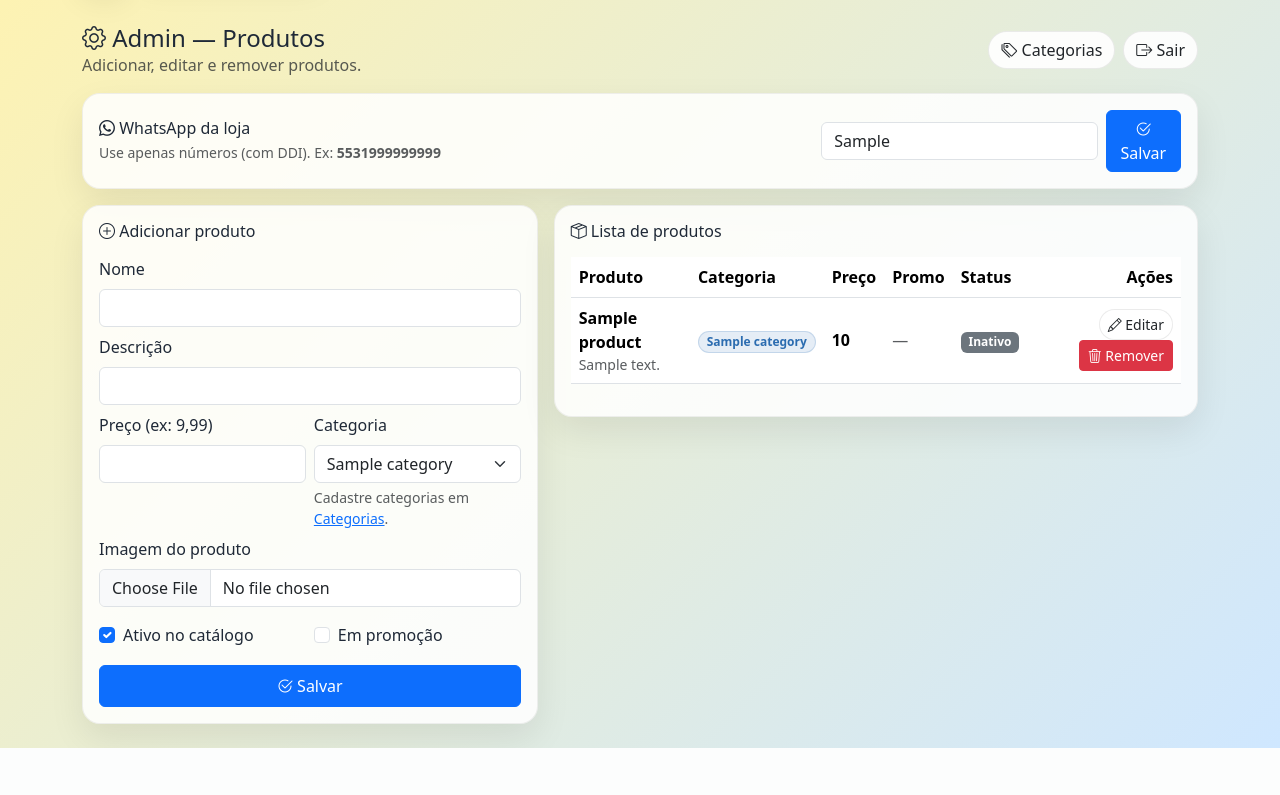
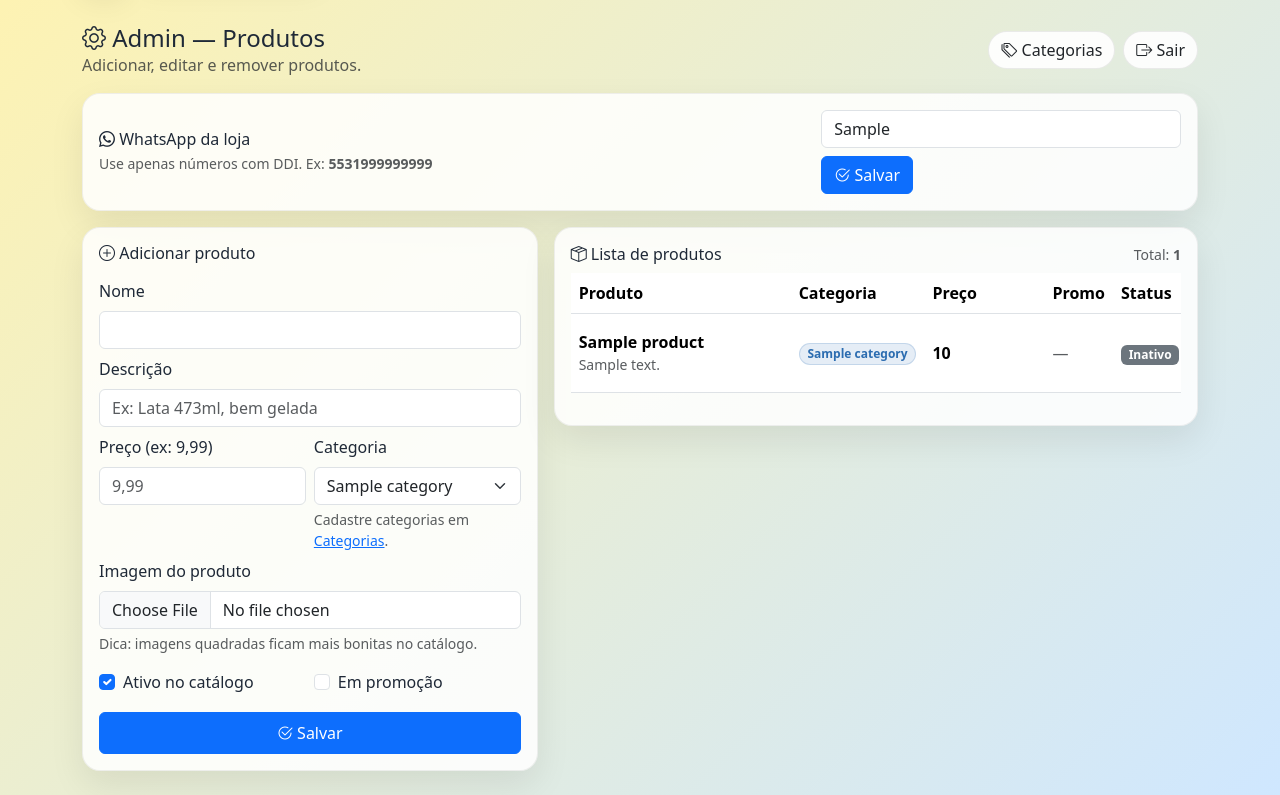
Before and after one commit to gabrieldigitalsales-del/distribuidorabebidas, a Python web app: template templates/admin.html in a window 1280 px wide. Shown: the part 77-872 px from the top of the page. Before the commit the page ends 825 px from the top, so only its background shows below. Run offline with Jinja, Linux system fonts and the light colour scheme; the template is opened without the code that fills it: most values are stand-ins (such as "Sample title", 1, 10 or a date in 2020).

Commit message:
Atualizar o admin.html

```diff
--- a/templates/admin.html
+++ b/templates/admin.html
@@ -1,12 +1,12 @@
 {% extends "base.html" %}
 {% block content %}
 
-<div class="d-flex align-items-center justify-content-between mb-3">
+<div class="d-flex align-items-center justify-content-between mb-3 flex-wrap gap-2">
   <div>
     <h4 class="mb-0"><i class="bi bi-gear"></i> Admin — Produtos</h4>
     <div class="text-muted">Adicionar, editar e remover produtos.</div>
   </div>
-  <div class="d-flex gap-2">
+  <div class="d-flex gap-2 flex-wrap">
     <a class="btn btn-nc" href="{{ url_for('admin_categories') }}">
       <i class="bi bi-tags"></i> Categorias
     </a>
@@ -16,18 +16,26 @@
   </div>
 </div>
 
-<!-- CONFIG WHATSAPP -->
+<!-- ===== CONFIG WHATSAPP ===== -->
 <div class="nc-card p-3 mb-3">
   <div class="d-flex align-items-center justify-content-between flex-wrap gap-2">
     <div>
       <h6 class="mb-1"><i class="bi bi-whatsapp"></i> WhatsApp da loja</h6>
       <div class="text-muted small">
-        Use apenas números (com DDI). Ex: <strong>5531999999999</strong>
+        Use apenas números com DDI. Ex: <strong>5531999999999</strong>
       </div>
     </div>
-    <form class="d-flex gap-2 align-items-center" method="post" action="{{ url_for('admin_update_whatsapp') }}">
-      <input class="form-control" name="store_whatsapp" style="min-width:260px"
-             value="{{ store_whatsapp }}" placeholder="5531999999999" required>
+
+    <form class="d-flex gap-2 align-items-center flex-wrap" method="post" action="{{ url_for('admin_update_whatsapp') }}">
+      <input
+        class="form-control"
+        name="store_whatsapp"
+        style="min-width:260px"
+        value="{{ store_whatsapp }}"
+        placeholder="5531999999999"
+        inputmode="numeric"
+        required
+      >
       <button class="btn btn-primary">
         <i class="bi bi-check2-circle"></i> Salvar
       </button>
@@ -36,9 +44,16 @@
 </div>
 
 <div class="row g-3">
+  <!-- ===== ADD ===== -->
   <div class="col-12 col-lg-5">
     <div class="nc-card p-3">
       <h6 class="mb-3"><i class="bi bi-plus-circle"></i> Adicionar produto</h6>
+
+      {% if not categories or categories|length == 0 %}
+        <div class="alert alert-warning mb-3">
+          Você ainda não tem categorias ativas. Crie em <a href="{{ url_for('admin_categories') }}">Categorias</a>.
+        </div>
+      {% endif %}
 
       <form method="post" action="{{ url_for('admin_add') }}" enctype="multipart/form-data">
         <div class="mb-2">
@@ -48,18 +63,18 @@
 
         <div class="mb-2">
           <label class="form-label">Descrição</label>
-          <input class="form-control" name="description">
+          <input class="form-control" name="description" placeholder="Ex: Lata 473ml, bem gelada">
         </div>
 
         <div class="row g-2">
           <div class="col-6">
             <label class="form-label">Preço (ex: 9,99)</label>
-            <input class="form-control" name="price" required>
+            <input class="form-control" name="price" placeholder="9,99" inputmode="decimal" required>
           </div>
 
           <div class="col-6">
             <label class="form-label">Categoria</label>
-            <select class="form-select" name="category_id" required>
+            <select class="form-select" name="category_id" {% if not categories or categories|length == 0 %}disabled{% endif %} required>
               {% for c in categories %}
                 <option value="{{ c.id }}">{{ c.name }}</option>
               {% endfor %}
@@ -73,49 +88,60 @@
         <div class="mt-2">
           <label class="form-label">Imagem do produto</label>
           <input type="file" class="form-control" name="image_file" accept="image/*">
+          <div class="form-text">Dica: imagens quadradas ficam mais bonitas no catálogo.</div>
         </div>
 
         <div class="row g-2 mt-2">
           <div class="col-6">
             <div class="form-check">
-              <input class="form-check-input" type="checkbox" name="is_active" id="active" checked>
-              <label class="form-check-label" for="active">Ativo no catálogo</label>
+              <input class="form-check-input" type="checkbox" name="is_active" id="activeAdd" checked>
+              <label class="form-check-label" for="activeAdd">Ativo no catálogo</label>
             </div>
           </div>
+
           <div class="col-6">
             <div class="form-check">
-              <input class="form-check-input" type="checkbox" name="is_promo" id="promo" onchange="togglePromoAdd()">
-              <label class="form-check-label" for="promo">Em promoção</label>
+              <input class="form-check-input" type="checkbox" name="is_promo" id="promoAdd" onchange="togglePromoAdd()">
+              <label class="form-check-label" for="promoAdd">Em promoção</label>
             </div>
           </div>
         </div>
 
         <div class="mt-2" id="promoAddWrap" style="display:none;">
           <label class="form-label">Preço promocional (ex: 7,99)</label>
-          <input class="form-control" name="promo_price" placeholder="7,99">
+          <input class="form-control" name="promo_price" id="promoPriceAdd" placeholder="7,99" inputmode="decimal">
         </div>
 
-        <button class="btn btn-primary w-100 mt-3 py-2">
+        <button class="btn btn-primary w-100 mt-3 py-2" {% if not categories or categories|length == 0 %}disabled{% endif %}>
           <i class="bi bi-check2-circle"></i> Salvar
         </button>
       </form>
     </div>
   </div>
 
+  <!-- ===== LISTA ===== -->
   <div class="col-12 col-lg-7">
     <div class="nc-card p-3">
-      <h6 class="mb-3"><i class="bi bi-box-seam"></i> Lista de produtos</h6>
+      <div class="d-flex align-items-center justify-content-between flex-wrap gap-2 mb-2">
+        <h6 class="mb-0"><i class="bi bi-box-seam"></i> Lista de produtos</h6>
+        <div class="text-muted small">
+          Total: <strong>{{ products|length }}</strong>
+        </div>
+      </div>
 
+      {% if not products or products|length == 0 %}
+        <div class="text-muted">Nenhum produto cadastrado ainda.</div>
+      {% else %}
         <div class="table-responsive">
           <table class="table align-middle">
             <thead>
               <tr>
-              <th>Produto</th>
+                <th style="min-width:220px;">Produto</th>
                 <th>Categoria</th>
-              <th>Preço</th>
+                <th style="min-width:120px;">Preço</th>
                 <th>Promo</th>
                 <th>Status</th>
-              <th class="text-end">Ações</th>
+                <th class="text-end" style="min-width:160px;">Ações</th>
               </tr>
             </thead>
             <tbody>
@@ -125,7 +151,11 @@
                     <div class="fw-semibold">{{ p.name }}</div>
                     <div class="text-muted small">{{ p.description }}</div>
                   </td>
-                <td><span class="badge badge-cat">{{ p.category }}</span></td>
+
+                  <td>
+                    <span class="badge badge-cat">{{ p.category }}</span>
+                  </td>
+
                   <td>
                     {% if p.is_promo %}
                       <div class="text-muted small"><s>{{ p.price }}</s></div>
@@ -134,13 +164,17 @@
                       <div class="fw-bold">{{ p.price }}</div>
                     {% endif %}
                   </td>
+
                   <td>
                     {% if p.is_promo %}
-                    <span class="badge text-bg-warning"><i class="bi bi-lightning-charge"></i> Promo</span>
+                      <span class="badge text-bg-warning">
+                        <i class="bi bi-lightning-charge"></i> Promo
+                      </span>
                     {% else %}
                       <span class="text-muted">—</span>
                     {% endif %}
                   </td>
+
                   <td>
                     {% if p.is_active %}
                       <span class="badge text-bg-success">Ativo</span>
@@ -148,10 +182,12 @@
                       <span class="badge text-bg-secondary">Inativo</span>
                     {% endif %}
                   </td>
+
                   <td class="text-end">
                     <a class="btn btn-sm btn-nc" href="{{ url_for('admin_edit', pid=p.id) }}">
                       <i class="bi bi-pencil"></i> Editar
                     </a>
+
                     <form class="d-inline" method="post" action="{{ url_for('admin_delete', pid=p.id) }}"
                           onsubmit="return confirm('Remover este produto?')">
                       <button class="btn btn-sm btn-danger">
@@ -164,6 +200,7 @@
             </tbody>
           </table>
         </div>
+      {% endif %}
 
     </div>
   </div>
@@ -175,9 +212,25 @@
 {{ super() }}
 <script>
   function togglePromoAdd(){
-    const promo = document.getElementById("promo");
+    const promo = document.getElementById("promoAdd");
     const wrap = document.getElementById("promoAddWrap");
-    wrap.style.display = promo.checked ? "" : "none";
+    const price = document.getElementById("promoPriceAdd");
+
+    if(!promo || !wrap) return;
+
+    if(promo.checked){
+      wrap.style.display = "";
+      if(price){
+        price.required = true;
+        setTimeout(()=> price.focus(), 80);
+      }
+    } else {
+      wrap.style.display = "none";
+      if(price){
+        price.required = false;
+        price.value = "";
+      }
+    }
   }
 </script>
 {% endblock %}
```
Lines whose indentation alone changed are shown as unchanged.
